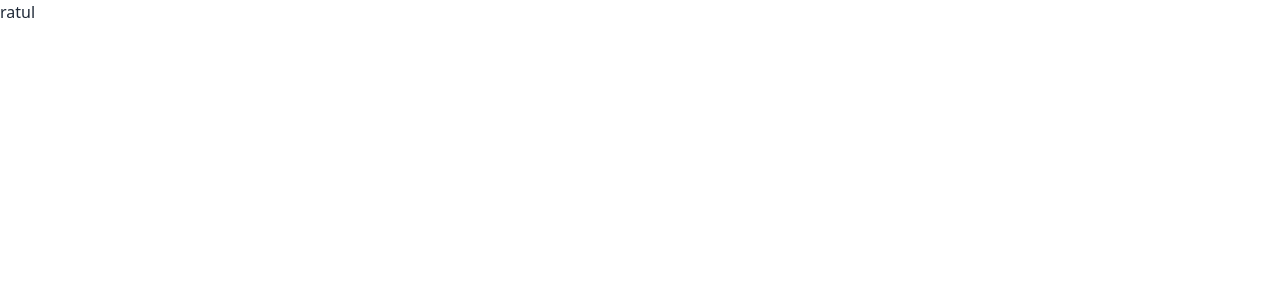
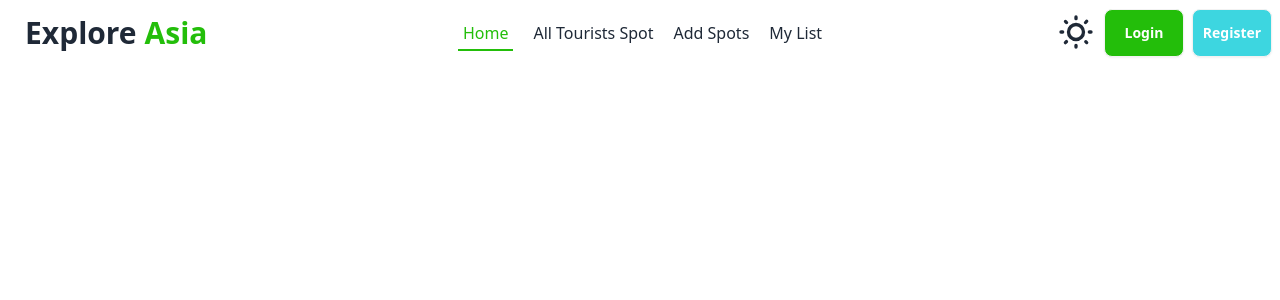
Before and after one commit to Shakhawat-pro/Handy-helper-client, a React (Vite) app: page / in a window 1280 px wide. Shown: the top 300 px of the page. Built offline with nearby package versions, Linux system fonts and the light colour scheme.

Commit message:
navbar done

```diff
--- a/package.json
+++ b/package.json
@@ -10,6 +10,7 @@
     "preview": "vite preview"
   },
   "dependencies": {
+    "aos": "^2.3.4",
     "firebase": "^10.11.1",
     "localforage": "^1.10.0",
     "match-sorter": "^6.3.4",
--- a/src/App.jsx
+++ b/src/App.jsx
@@ -1,11 +1,15 @@
+import { Outlet } from "react-router-dom"
+import Navbar from "./components/header/Navbar"
+import AOS from 'aos';
+import 'aos/dist/aos.css';
 
+AOS.init();
 
 function App() {
-
-
   return (
     <>
-    <h1>ratul</h1>
+    <Navbar></Navbar>
+    <Outlet></Outlet>
     </>
   )
 }
--- a/src/components/header/Navbar.jsx
+++ b/src/components/header/Navbar.jsx
@@ -1,8 +1,51 @@
+import { Link, NavLink } from "react-router-dom";
+import './navbar.css'
 
 const Navbar = () => {
+
+    const navLinks = <>
+        <li data-aos="fade-up" data-aos-delay="50" className=""><NavLink to="/">Home</NavLink></li>
+        <li data-aos="fade-up" data-aos-delay="100" className=""><NavLink to="/allSpots">All Tourists Spot</NavLink></li>
+        <li data-aos="fade-up" data-aos-delay="100" className=""><NavLink to="/addSpots">Add Spots</NavLink></li>
+        <li data-aos="fade-up" data-aos-delay="200" className=""><NavLink to="/MyList">My List</NavLink></li>
+    </>
+
     return (
         <div>
+            <div className="navbar bg-base-100">
+                <div className="navbar-start">
+                    <div className="dropdown">
+                        <div tabIndex={0} role="button" className="btn btn-ghost lg:hidden">
+                            <svg xmlns="http://www.w3.org/2000/svg" className="h-5 w-5" fill="none" viewBox="0 0 24 24" stroke="currentColor"><path strokeLinecap="round" strokeLinejoin="round" strokeWidth="2" d="M4 6h16M4 12h8m-8 6h16" /></svg>
+                        </div>
+                        <ul tabIndex={0} className="menu menu-sm dropdown-content mt-3 z-[1] p-2 shadow bg-base-100 rounded-box w-52">
+                            {navLinks}
+                        </ul>
+                    </div>
+                    <a className="btn btn-ghost text-3xl font-bold dark:text-white">Explore<p className="text-[#23BE0A]">Asia</p></a>
+                </div>
+                <div className="navbar-center hidden lg:flex">
+                    <ul className="menu-horizontal bg-white px-1 space-x-5">
+                        {navLinks}
+                    </ul>
+                </div>
+                <div className="navbar-end space-x-2 flex ">
+                    <div>
+                        <label className="swap swap-rotate pt-1">
+                            {/* this hidden checkbox controls the state */}
+                            <input type="checkbox" className="theme-controller" value="synthwave" />
 
+                            {/* sun icon */}
+                            <svg className="swap-off fill-current w-10 h-10" xmlns="http://www.w3.org/2000/svg" viewBox="0 0 24 24"><path d="M5.64,17l-.71.71a1,1,0,0,0,0,1.41,1,1,0,0,0,1.41,0l.71-.71A1,1,0,0,0,5.64,17ZM5,12a1,1,0,0,0-1-1H3a1,1,0,0,0,0,2H4A1,1,0,0,0,5,12Zm7-7a1,1,0,0,0,1-1V3a1,1,0,0,0-2,0V4A1,1,0,0,0,12,5ZM5.64,7.05a1,1,0,0,0,.7.29,1,1,0,0,0,.71-.29,1,1,0,0,0,0-1.41l-.71-.71A1,1,0,0,0,4.93,6.34Zm12,.29a1,1,0,0,0,.7-.29l.71-.71a1,1,0,1,0-1.41-1.41L17,5.64a1,1,0,0,0,0,1.41A1,1,0,0,0,17.66,7.34ZM21,11H20a1,1,0,0,0,0,2h1a1,1,0,0,0,0-2Zm-9,8a1,1,0,0,0-1,1v1a1,1,0,0,0,2,0V20A1,1,0,0,0,12,19ZM18.36,17A1,1,0,0,0,17,18.36l.71.71a1,1,0,0,0,1.41,0,1,1,0,0,0,0-1.41ZM12,6.5A5.5,5.5,0,1,0,17.5,12,5.51,5.51,0,0,0,12,6.5Zm0,9A3.5,3.5,0,1,1,15.5,12,3.5,3.5,0,0,1,12,15.5Z" /></svg>
+
+                            {/* moon icon */}
+                            <svg className="swap-on fill-current w-10 h-10" xmlns="http://www.w3.org/2000/svg" viewBox="0 0 24 24"><path d="M21.64,13a1,1,0,0,0-1.05-.14,8.05,8.05,0,0,1-3.37.73A8.15,8.15,0,0,1,9.08,5.49a8.59,8.59,0,0,1,.25-2A1,1,0,0,0,8,2.36,10.14,10.14,0,1,0,22,14.05,1,1,0,0,0,21.64,13Zm-9.5,6.69A8.14,8.14,0,0,1,7.08,5.22v.27A10.15,10.15,0,0,0,17.22,15.63a9.79,9.79,0,0,0,2.1-.22A8.11,8.11,0,0,1,12.14,19.73Z" /></svg>
+                        </label>
+                    </div>
+                    <Link to="/login"><button className="btn bg-[#23BE0A] text-white w-20">Login</button></Link>
+                    <Link to="/register"><button className="btn bg-[#3dd6e0] text-white w-20">Register</button></Link>
+                </div>
+            </div>
         </div>
     );
 };
--- /dev/null
+++ b/src/components/header/navbar.css
@@ -0,0 +1,8 @@
+li a.active{
+    font-size: 16px;
+    font-weight: 400;
+    color: #23BE0A;
+    background-color:transparent;
+    padding: 5px ;
+    border-bottom: 2px solid #23BE0A;
+}
--- a/src/main.jsx
+++ b/src/main.jsx
@@ -11,6 +11,7 @@ import Login from './components/page/Login.jsx';
 import Register from './components/page/Register.jsx';
 import AllSpot from './components/spots/AllSpot.jsx';
 import AddSpots from './components/spots/AddSpots.jsx';
+import MyList from './components/spots/MyList.jsx';
 
 const router = createBrowserRouter([
   {
@@ -36,6 +37,10 @@ const router = createBrowserRouter([
       {
         path:"/addSpots",
         element:<AddSpots></AddSpots>
+      },
+      {
+        path:"/myList",
+        element: <MyList></MyList>
       }
     ]
   },
```
Also changed, not shown: 1 other file (tests, documents, lock files or other folders).
